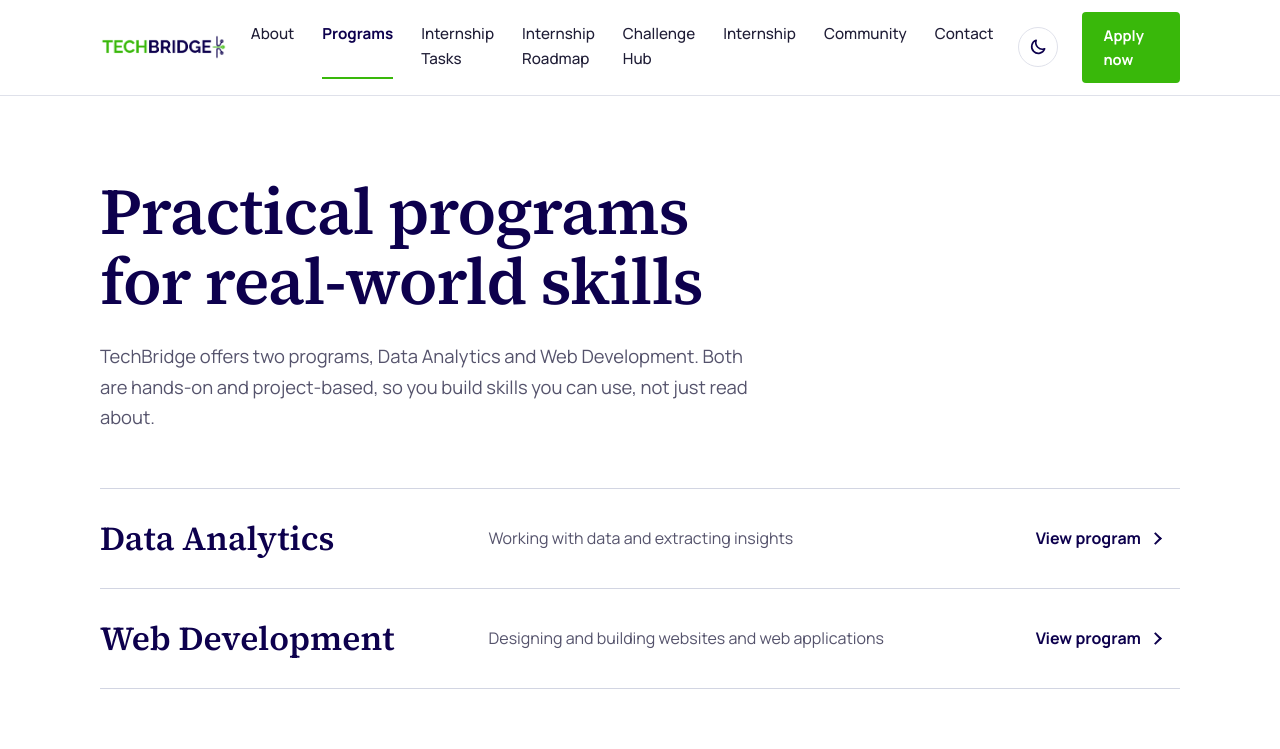
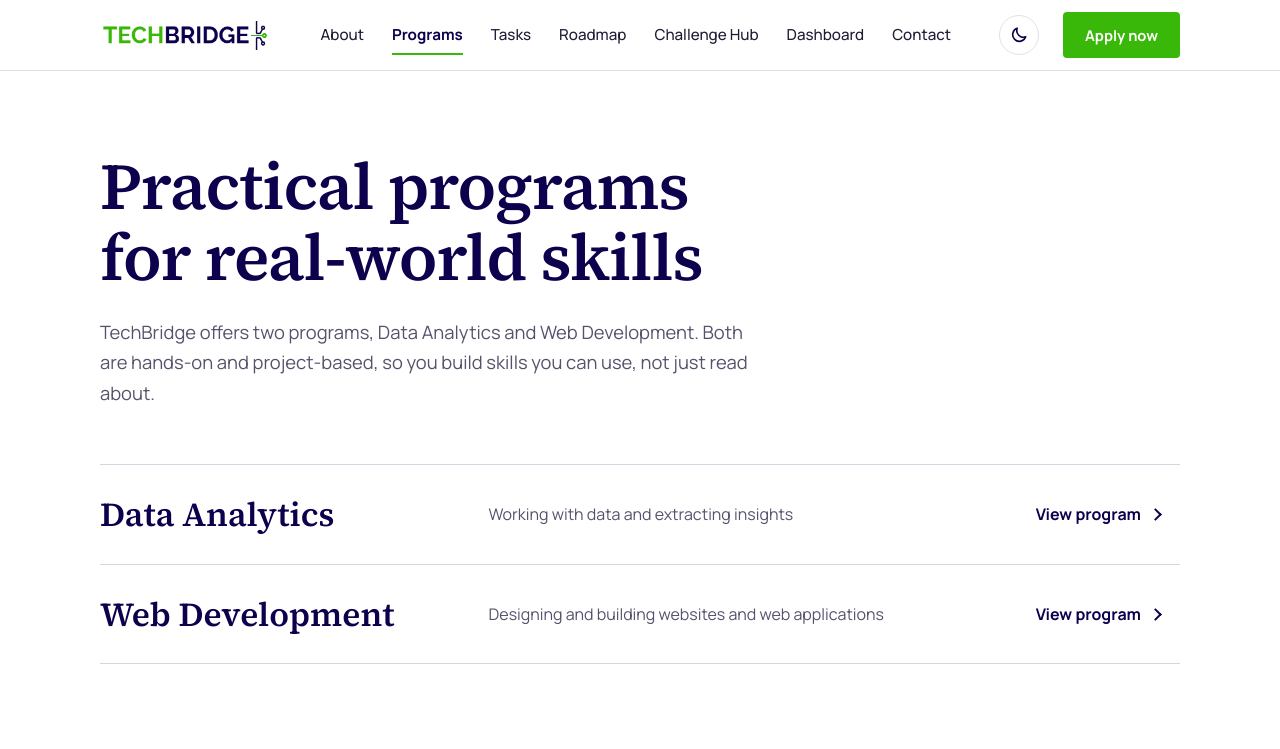
Before and after one commit to zyire1234/techbrige-2, a plain HTML site: page programs.html in a window 1280 px wide. Shown: the top 749 px of the page. Drawn offline with Linux system fonts and the light colour scheme.

Commit message:
Update programs.html

```diff
--- a/programs.html
+++ b/programs.html
@@ -24,13 +24,13 @@
       <nav aria-label="Main navigation">
         <a href="index.html#about">About</a>
         <a href="programs.html" aria-current="page">Programs</a>
-        <a href="internship-tasks.html">Internship Tasks</a>
-        <a href="roadmap.html">Internship Roadmap</a>
+        <a href="internship-tasks.html">Tasks</a>
+        <a href="roadmap.html">Roadmap</a>
         <a href="challenges.html">Challenge Hub</a>
-        <a href="index.html#internship">Internship</a>
-        <a href="index.html#community">Community</a>
+        <a href="dashboard.html">Dashboard</a>
         <a href="#contact">Contact</a>
       </nav>
+      <a class="search-link" href="search.html" aria-label="Search tasks and challenges"><svg viewBox="0 0 24 24" aria-hidden="true"><circle cx="11" cy="11" r="6.5"/><path d="M16 16l4.5 4.5"/></svg></a>
       <button class="theme-toggle" type="button" aria-pressed="false" aria-label="Switch to dark mode">
         <svg class="ico-sun" viewBox="0 0 24 24" aria-hidden="true"><circle cx="12" cy="12" r="4.5"/><path d="M12 2.5v2M12 19.5v2M2.5 12h2M19.5 12h2M5.3 5.3l1.4 1.4M17.3 17.3l1.4 1.4M5.3 18.7l1.4-1.4M17.3 6.7l1.4-1.4"/></svg>
         <svg class="ico-moon" viewBox="0 0 24 24" aria-hidden="true"><path d="M20 14.2A8 8 0 0 1 9.8 4 8 8 0 1 0 20 14.2z"/></svg>
```
